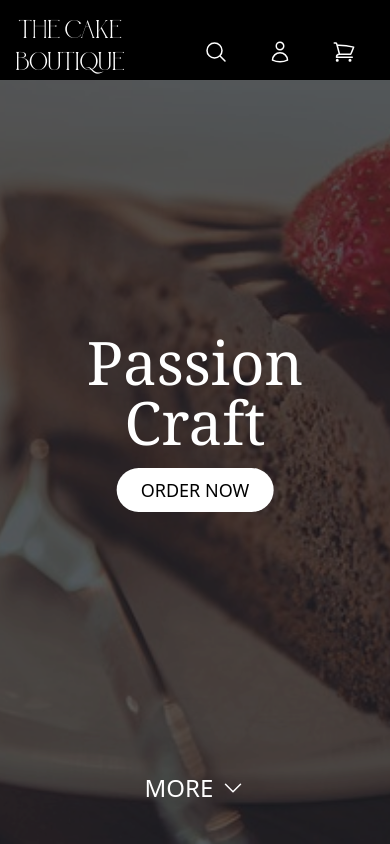
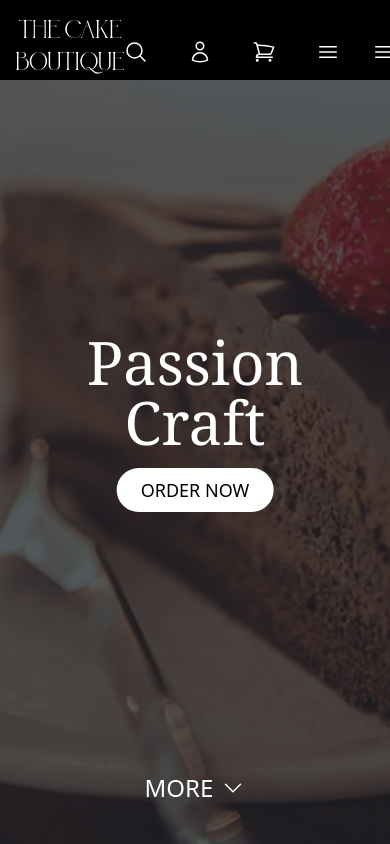
Before and after one commit to Stainzxc/Cake-Boutique, a React (Vite) app: page / in a window 390 px wide. Shown: the top 844 px of the page. Built offline with nearby package versions, Linux system fonts and the light colour scheme.

Commit message:
test images

```diff
--- a/src/pages/Homepage.jsx
+++ b/src/pages/Homepage.jsx
@@ -1,5 +1,5 @@
 import React from "react";
-import cake from "../assets/images/cakes.png";
+import cake from "../assets/images/cake.jpg";
 import cake2 from "../assets/images/cakes2.jpg";
 import cake3 from "../assets/images/cakes3.jpg";
 import tiktok from "../assets/images/tiktok.png";
@@ -130,7 +130,7 @@ export default function Homepage() {
             <img
               src={cake2}
               alt="Image 1"
-              className="w-full h-auto md:h-[500px] lg:h-[700px]"
+              className="w-full h-auto md:h-[500px] lg:h-fit"
             />
             <h1 className="absolute bottom-0 left-0 right-0 text-white text-center text-3xl md:text-4xl lg:text-5xl mb-4 md:mb-8 lg:mb-14">
               Birthday Cakes
@@ -146,7 +146,7 @@ export default function Homepage() {
             <img
               src={cake}
               alt="Image 2"
-              className="w-full h-auto md:h-[500px] lg:h-[700px]"
+              className="w-full h-auto md:h-[500px] lg:h-[600px]"
             />
             <h1 className="absolute bottom-0 left-0 right-0 text-white text-center text-3xl md:text-4xl lg:text-5xl mb-4 md:mb-8 lg:mb-14">
               Wedding Cakes
@@ -162,7 +162,7 @@ export default function Homepage() {
             <img
               src={cake3}
               alt="Image 3"
-              className="w-full h-auto md:h-[500px] lg:h-[700px]"
+              className="w-full h-auto md:h-[500px] lg:h-[600px]"
             />
             <h1 className="absolute bottom-0 left-0 right-0 text-white text-center text-3xl md:text-4xl lg:text-5xl mb-4 md:mb-8 lg:mb-14">
               Christmas Cakes
--- a/src/pages/Navbar.jsx
+++ b/src/pages/Navbar.jsx
@@ -11,7 +11,7 @@ export default function Navbar() {
             <h1 className="text-2xl text-center">THE CAKE</h1>
             <span> BOUTIQUE</span>
           </div>
-          <div className="flex md:hidden text-white ml-20 mt-6 mr-4 md:mr-0">
+          <div className="flex md:hidden text-white mt-6 mr-4 md:mr-0">
             <svg
               xmlns="http://www.w3.org/2000/svg"
               fill="none"
@@ -55,6 +55,21 @@ export default function Navbar() {
                 stroke-linecap="round"
                 stroke-linejoin="round"
                 d="M2.25 3h1.386c.51 0 .955.343 1.087.835l.383 1.437M7.5 14.25a3 3 0 0 0-3 3h15.75m-12.75-3h11.218c1.121-2.3 2.1-4.684 2.924-7.138a60.114 60.114 0 0 0-16.536-1.84M7.5 14.25 5.106 5.272M6 20.25a.75.75 0 1 1-1.5 0 .75.75 0 0 1 1.5 0Zm12.75 0a.75.75 0 1 1-1.5 0 .75.75 0 0 1 1.5 0Z"
+              />
+            </svg>
+            <svg
+              xmlns="http://www.w3.org/2000/svg"
+              fill="none"
+              viewBox="0 0 24 24"
+              stroke-width="1.5"
+              stroke="currentColor"
+              data-slot="icon"
+              class="w-6 h-6 text-white"
+            >
+              <path
+                stroke-linecap="round"
+                stroke-linejoin="round"
+                d="M3.75 6.75h16.5M3.75 12h16.5m-16.5 5.25h16.5"
               />
             </svg>
           </div>
```
